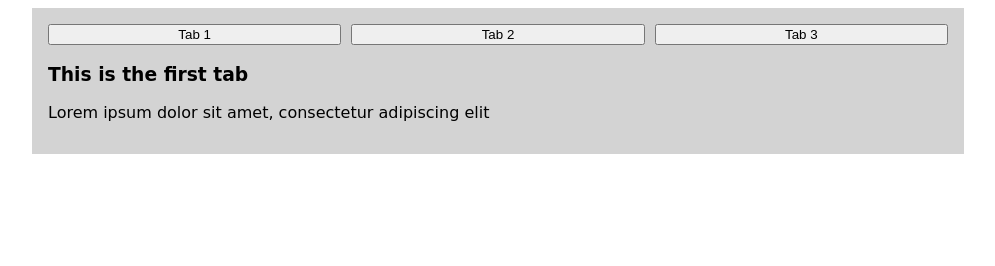
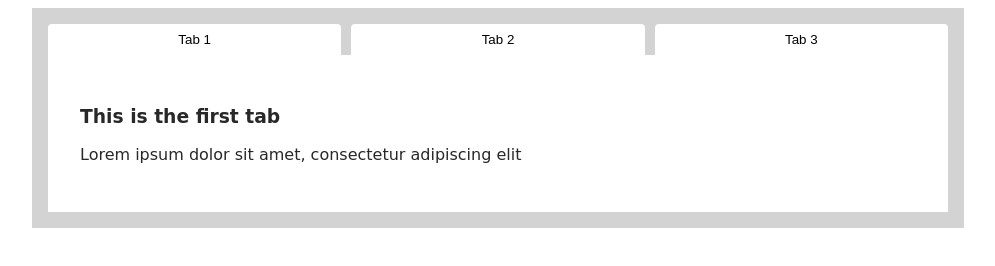
Before and after one commit to dkempton12/javascript-tabs, a plain HTML site: page index.html in a window 1280 px wide. Shown: the whole page, without its empty margins (142-1137 px from the left). Drawn offline with Linux system fonts and the light colour scheme; a web font is replaced by a local one.

Commit message:
Adding tabButton and tabpanel div styles

```diff
--- a/styles.css
+++ b/styles.css
@@ -2,6 +2,7 @@
 
 body {
   font-family: 'Baloo Tamma 2', cursive;
+  color: #282828;
 }
 
 .container {
@@ -20,3 +21,15 @@ div[role='tablist'] {
   grid-template-columns: repeat(auto-fit, minmax(200px, 1fr));
   grid-gap: 10px;
 }
+
+div[role='tablist'] .tabButton {
+  padding: 8px 10px;
+  border: none;
+  border-radius: 4px 4px 0 0;
+  background: #fff;
+}
+
+div[role='tabpanel'] {
+  padding: 2rem;
+  background: #fff;
+}
```
